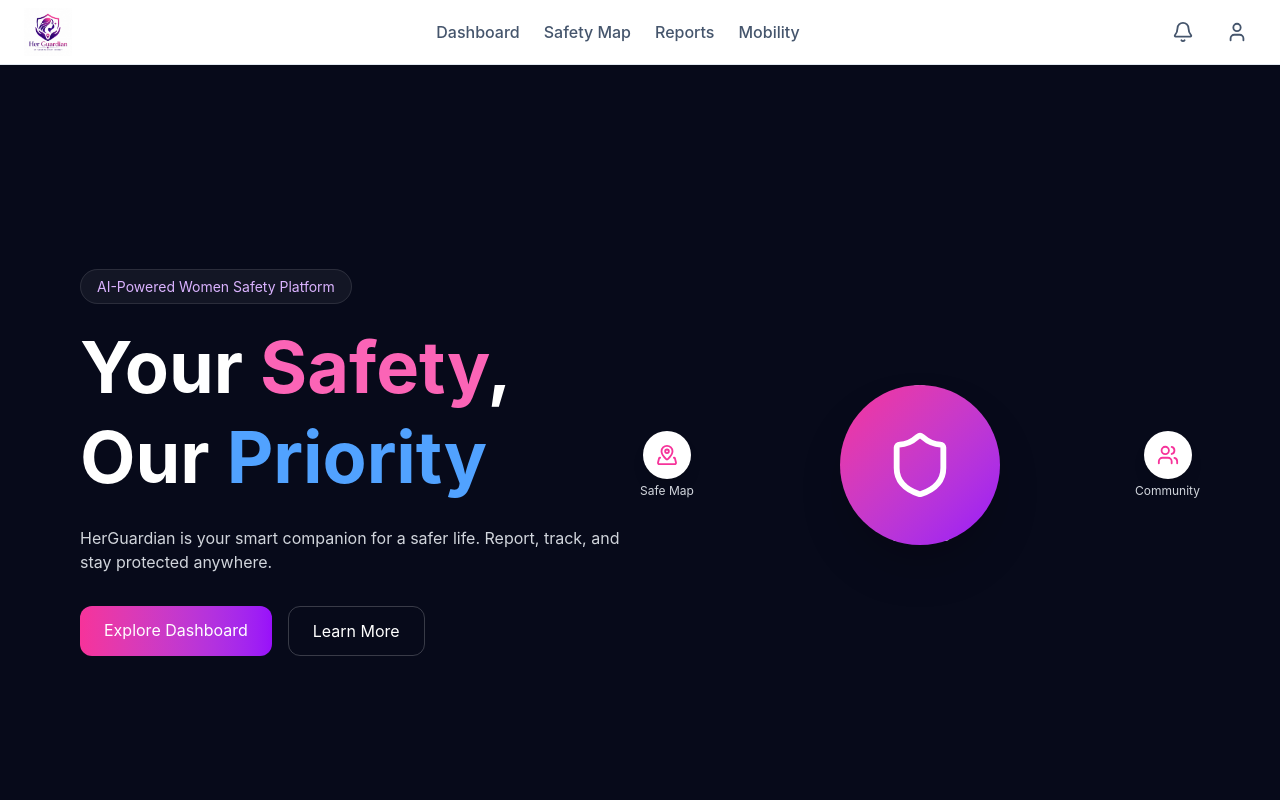
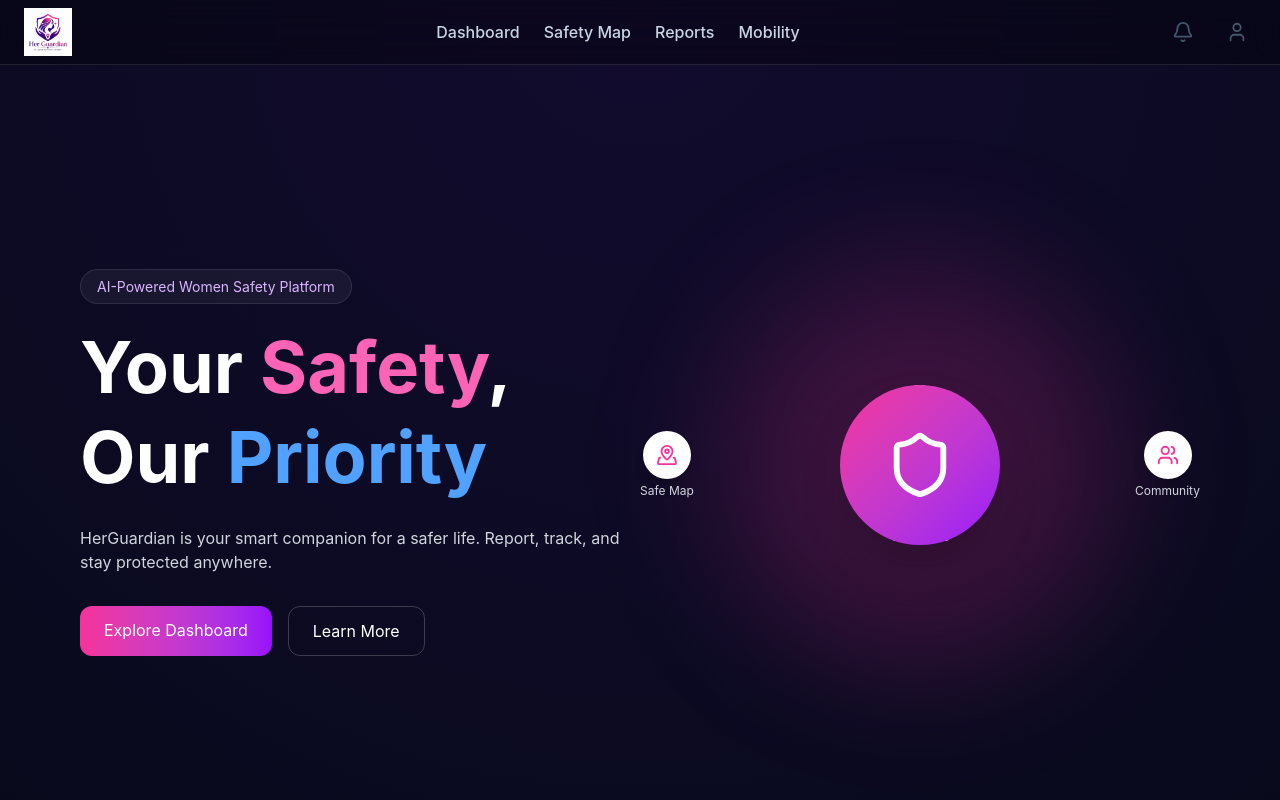
Before and after one commit to Leelasatyavijayeswarikopalli-22/HerGuardian, a React (Vite) app in the folder Frontend/: page / in a window 1280 px wide. Shown: the top 800 px of the page. Built offline with nearby package versions, Linux system fonts and the light colour scheme.

Commit message:
modified interface

```diff
--- a/Frontend/src/Layouts/Layout.jsx
+++ b/Frontend/src/Layouts/Layout.jsx
@@ -4,7 +4,7 @@
 
 export default function Layout({ children }) {
   return (
-    <div className="min-h-screen bg-slate-100">
+    <div className="min-h-screen glow-bg">
 
       <Navbar />
 
--- a/Frontend/src/components/Card.jsx
+++ b/Frontend/src/components/Card.jsx
@@ -1,16 +1,13 @@
-export default function Card({
-  children,
-  className = "",
-}) {
+export default function Card({ children, className = "" }) {
   return (
     <div
       className={`
         rounded-2xl
-        border
-        border-slate-200
-        bg-white
+        border border-white/10
+        bg-white/5
+        backdrop-blur-xl
+        shadow-purple-900 shadow-md
         p-6
-        shadow-md
         ${className}
       `}
     >
--- a/Frontend/src/components/HeroSection.jsx
+++ b/Frontend/src/components/HeroSection.jsx
@@ -10,7 +10,7 @@
   ];
 
   return (
-    <section className="w-full min-h-screen flex flex-col lg:flex-row items-center justify-between px-6 lg:px-20 py-16">
+    <section className="relative min-h-screen flex flex-col lg:flex-row items-center justify-between px-6 lg:px-20 py-16">
 
       {/* LEFT SIDE */}
       <div className="flex-1 text-center lg:text-left">
@@ -48,7 +48,7 @@
 
       {/* RIGHT SIDE */}
       <div className="flex-1 relative flex items-center justify-center mt-16 lg:mt-0">
-
+      <div className="absolute w-[400px] h-[400px] bg-pink-500/20 blur-3xl rounded-full" />
         {/* Center Shield */}
         <div className="relative z-10 flex items-center justify-center w-40 h-40 rounded-full bg-gradient-to-br from-pink-500 to-purple-600 shadow-2xl">
           <Shield size={70} className="text-white" />
--- a/Frontend/src/components/Navbar.jsx
+++ b/Frontend/src/components/Navbar.jsx
@@ -6,7 +6,7 @@
   const [open, setOpen] = useState(false);
 
   return (
-    <nav className="sticky top-0 z-50 w-full border-b border-slate-200 bg-white shadow-sm">
+    <nav className="sticky top-0 z-50 border-b border-white/10 bg-black/30 backdrop-blur-xl">
       <div className="flex h-16 items-center justify-between px-6">
 
         {/* Logo */}
@@ -16,19 +16,19 @@
 
         {/* Desktop Navigation */}
         <div className="hidden items-center gap-6 md:flex">
-          <Link to="/dashboard" className="font-medium text-slate-600 hover:text-pink-600">
+          <Link to="/dashboard" className="font-medium text-slate-300 hover:text-pink-400 transition">
             Dashboard
           </Link>
 
-          <Link to="/safety-map" className="font-medium text-slate-600 hover:text-pink-600">
+          <Link to="/safety-map" className="font-medium text-slate-300 hover:text-pink-400 transition">
             Safety Map
           </Link>
 
-          <Link to="/reports" className="font-medium text-slate-600 hover:text-pink-600">
+          <Link to="/reports" className="font-medium text-slate-300 hover:text-pink-400 transition">
             Reports
           </Link>
 
-          <Link to="/mobility" className="font-medium text-slate-600 hover:text-pink-600">
+          <Link to="/mobility" className="font-medium text-slate-300 hover:text-pink-400 transition">
             Mobility
           </Link>
         </div>
--- a/Frontend/src/components/dashboard/SafetyScoreCard.jsx
+++ b/Frontend/src/components/dashboard/SafetyScoreCard.jsx
@@ -7,25 +7,25 @@
   return (
     <Card className="flex flex-col gap-4">
       <div className="flex items-center justify-between">
-        <h2 className="text-xl font-semibold">
+        <h2 className="text-xl text-blue-950 font-semibold">
           Current Safety Score
         </h2>
 
         <Badge text="Safe Zone" color="green" />
       </div>
 
-      <h1 className="text-6xl font-bold text-green-600">
+      <h1 className="text-6xl font-bold bg-gradient-to-r from-pink-400 to-blue-400 text-transparent bg-clip-text">
         {score}
       </h1>
 
       <div className="h-3 overflow-hidden rounded-full bg-slate-200">
         <div
-          className="h-full rounded-full bg-green-500"
+          className="h-full rounded-full bg-gradient-to-r from-pink-400 to-blue-400"
           style={{ width: `${score}%` }}
         />
       </div>
 
-      <p className="text-sm text-slate-500">
+      <p className="text-sm text-slate-800">
         Based on community reports, crowd density,
         lighting and transport availability.
       </p>
--- a/Frontend/src/components/dashboard/StatCard.jsx
+++ b/Frontend/src/components/dashboard/StatCard.jsx
@@ -11,11 +11,11 @@
       <div className="flex items-center justify-between">
 
         <div>
-          <p className="text-sm text-slate-500">
+          <p className="text-sm text-slate-900">
             {title}
           </p>
 
-          <h3 className="mt-2 text-3xl font-bold">
+          <h3 className="mt-2 text-3xl text-blue-950 font-bold">
             {value}
           </h3>
         </div>
--- a/Frontend/src/components/voice/SecretPhraseForm.jsx
+++ b/Frontend/src/components/voice/SecretPhraseForm.jsx
@@ -17,18 +17,18 @@
       <div className="mb-5 flex items-center gap-2">
         <Mic className="text-pink-600" />
 
-        <h2 className="text-xl font-semibold">
+        <h2 className="text-xl text-blue-950 font-semibold">
           Voice SOS Setup
         </h2>
       </div>
 
-      <Input
+      <Input className="text-blue-950"
         placeholder="Enter Secret Phrase"
         value={phrase}
         onChange={(e) => setPhrase(e.target.value)}
       />
 
-      <p className="mt-3 text-sm text-slate-500">
+      <p className="mt-3 text-sm text-slate-800">
         Example:
         "The blue notebook is on my desk"
       </p>
--- a/Frontend/src/index.css
+++ b/Frontend/src/index.css
@@ -1,16 +1,34 @@
 @import "tailwindcss";
 body {
-  @apply bg-[#070A1A] text-white overflow-x-hidden;
+  @apply text-white overflow-x-hidden;
+  background: radial-gradient(circle at top, #120b2e, #070A1A 40%, #05060f);
 }
-@keyframes bounce-slow {
-  0%, 100% {
-    transform: translateY(0);
-  }
-  50% {
-    transform: translateY(-10px);
-  }
+.glow-bg {
+  position: fixed;
+  inset: 0;
+  z-index: -1;
+  overflow: hidden;
 }
 
-.animate-bounce-slow {
-  animation: bounce-slow 3s infinite;
+.glow-bg::before,
+.glow-bg::after {
+  content: "";
+  position: absolute;
+  width: 500px;
+  height: 500px;
+  filter: blur(120px);
+  opacity: 0.4;
+  border-radius: 50%;
 }
+
+.glow-bg::before {
+  background: #ff4ecd;
+  top: -100px;
+  left: -100px;
+}
+
+.glow-bg::after {
+  background: #4c6fff;
+  bottom: -100px;
+  right: -100px;
+}
--- a/Frontend/src/pages/CommunityReports.jsx
+++ b/Frontend/src/pages/CommunityReports.jsx
@@ -4,7 +4,7 @@
   return (
     <div className="p-6">
 
-      <h1 className="mb-6 text-3xl font-bold">
+      <h1 className="mb-6 text-3xl text-blue-950 font-bold">
         Community Reports
       </h1>
 
--- a/Frontend/src/pages/Home.jsx
+++ b/Frontend/src/pages/Home.jsx
@@ -7,8 +7,7 @@
 export default function Home() {
   return (
     <>
-      <Navbar />
-
+      <Navbar/>
       <HeroSection />
       <FeaturesSection />
       <ProblemSection />
```
